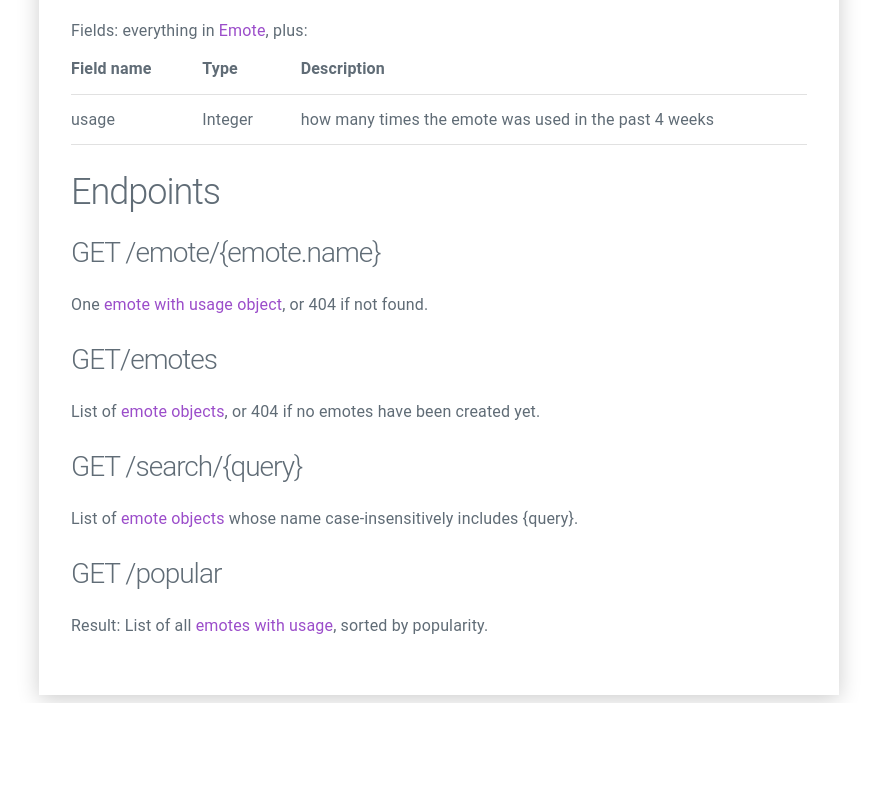
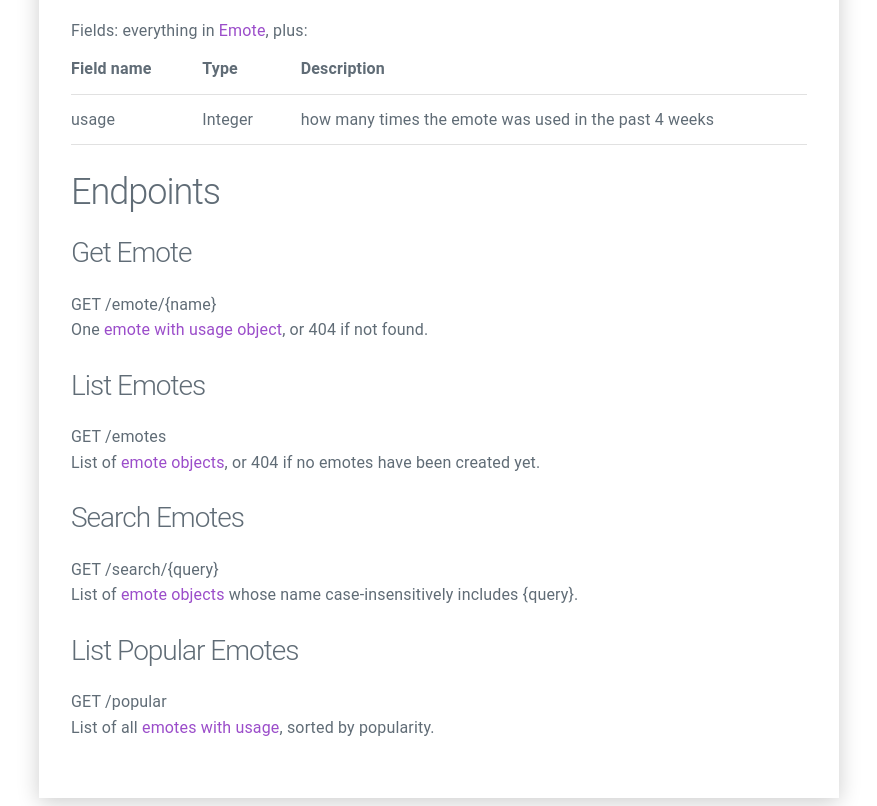
Before and after one commit to EmoteBot/EmoteCollector-website, a Flask app: template templates/api_doc.html in a window 1280 px wide. Shown: the part 1246-2052 px from the top of the page, without its empty margins (201-1078 px from the left). Before the commit the page ends 1949 px from the top, so only its background shows below. Run offline with Flask 2, Linux system fonts and the light colour scheme; the template is opened without the code that fills it: most values are stand-ins (such as "Sample title", 1, 10 or a date in 2020); parts of the project's set-up code (start-up, migrations or seed data) failed here and were passed over.

Commit message:
api_doc: modularize the endpoint docs

```diff
--- a/templates/api_doc.html
+++ b/templates/api_doc.html
@@ -61,23 +61,28 @@
 
 	<h2>Endpoints</h2>
 
-	<h3 class="endpoint"><span class=http-method>GET</span> /emote/{emote.name}</h3>
+	{% macro endpoint(title, slug, method, url) %}
+	<h3 class=http-req-title id="{{ slug }}">{{ title }}</h3>
+	<span class=http-req><span class=http-method>{{ method }}</span> {{ url }}</span>
 	<p>
+		{{ caller() }}
+	</p>
+	{% endmacro %}
+
+	{% call endpoint('Get Emote', 'get-emote', 'GET', '/emote/{name}') %}
 		One <a href="#emote-with-usage-object">emote with usage object</a>, or 404 if not found.
-	</p>
+	{% endcall %}
 
-	<h3 class="endpoint"><span class=http-method>GET</span>/emotes</h3>
-	<p>
+	{% call endpoint('List Emotes', 'list-emotes', 'GET', '/emotes') %}
 		List of <a href="#emote-object">emote objects</a>, or 404 if no emotes have been created yet.
-	</p>
+	{% endcall %}
 
-	<h3 class="endpoint"><span class=http-method>GET</span> /search/{query}</h3>
-	<p>
+	{% call endpoint('Search Emotes', 'search-emotes', 'GET', '/search/{query}') %}
 		List of <a href="#emote-object">emote objects</a> whose name case-insensitively includes {query}.
-	</p>
+	{% endcall %}
 
-	<h3 class="endpoint"><span class=htt-method>GET</span> /popular</h3>
-	<p>
-		Result: List of all <a href="#emote-with-usage-object">emotes with usage</a>, sorted by popularity.
-	</p>
+	{% call endpoint('List Popular Emotes', 'list-popular-emotes', 'GET', '/popular') %}
+		List of all <a href="#emote-with-usage-object">emotes with usage</a>, sorted by popularity.
+	{% endcall %}
+
 {% endblock %}
```
